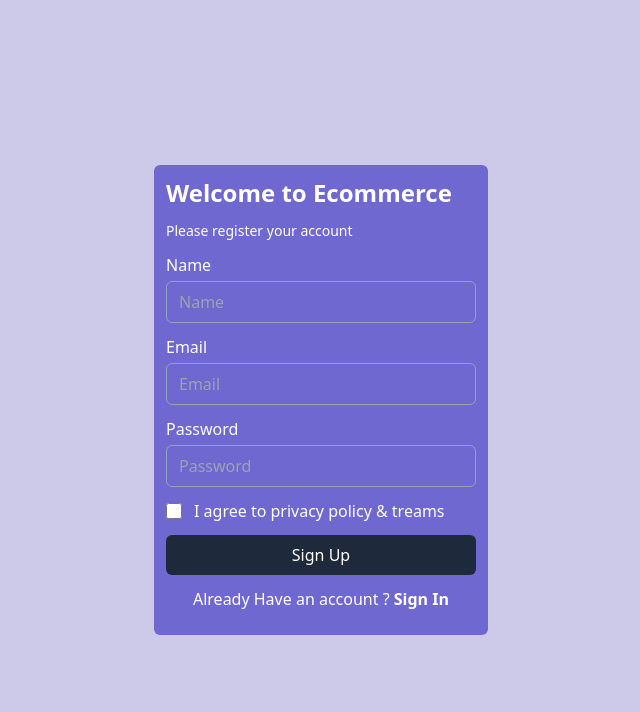
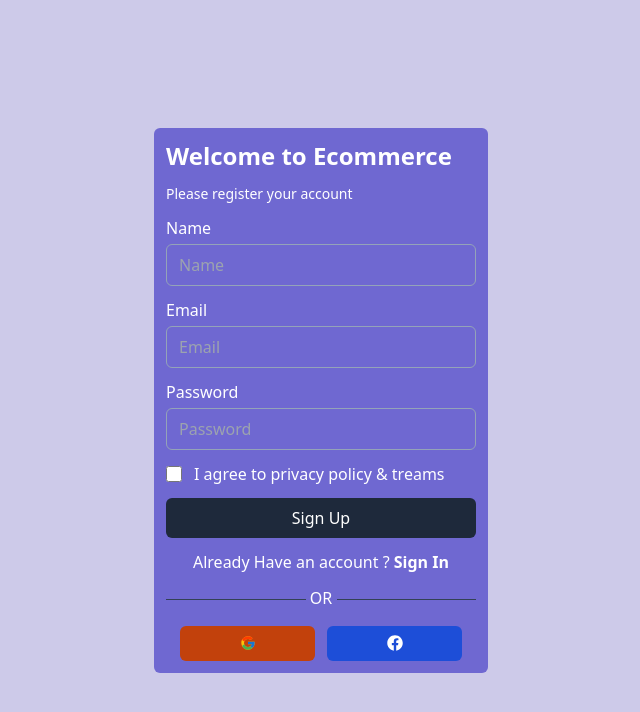
Before and after one commit to kevinkalenga/Ecommerce_Vendor_Mrn, a React (Create React App) app in the folder dashboard/: page /register in a window 1280 px wide. Shown: the top 712 px of the page, without its empty margins (319-959 px from the left). Built offline with nearby package versions, Linux system fonts and the light colour scheme.

Commit message:
Route and Login Register Part 4

```diff
--- a/dashboard/src/views/auth/Register.jsx
+++ b/dashboard/src/views/auth/Register.jsx
@@ -1,6 +1,8 @@
 
 import React from 'react'
 import { Link } from 'react-router-dom'
+import { FcGoogle } from "react-icons/fc";
+import { FaFacebook } from "react-icons/fa";
 
  const Register = () => {
   return (
@@ -48,6 +50,31 @@ import { Link } from 'react-router-dom'
                       </p>
 
                     </div>
+                    <div className='w-full flex justify-center items-center mb-3'>
+                         <div className='w-[45%] bg-slate-700 h-[1px]'></div>
+                         <div className='w-[10%] flex justify-center items-center'>
+                            <span className='pb-1'>OR</span>
+                         </div>
+                         <div className='w-[45%] bg-slate-700 h-[1px]'></div>
+                    </div>
+                    <div className='flex justify-center items-center gap-3'>
+                        <div className='w-[135px] h-[35px]
+                        flex rounded-md bg-orange-700
+                         hover:shadow-orange-700/50 justify-center cursor-pointer
+                          items-center overflow-hidden'>
+                                 <span>
+                                    <FcGoogle className='font-bold' />
+                                 </span>
+                        </div>
+                        <div className='w-[135px] h-[35px]
+                        flex rounded-md bg-blue-700
+                         hover:shadow-blue-700/50 justify-center cursor-pointer
+                          items-center overflow-hidden'>
+                                 <span>
+                                    <FaFacebook className='font-bold' />
+                                 </span>
+                        </div>
+                    </div>
                 </form>
             </div>
         </div>
```
